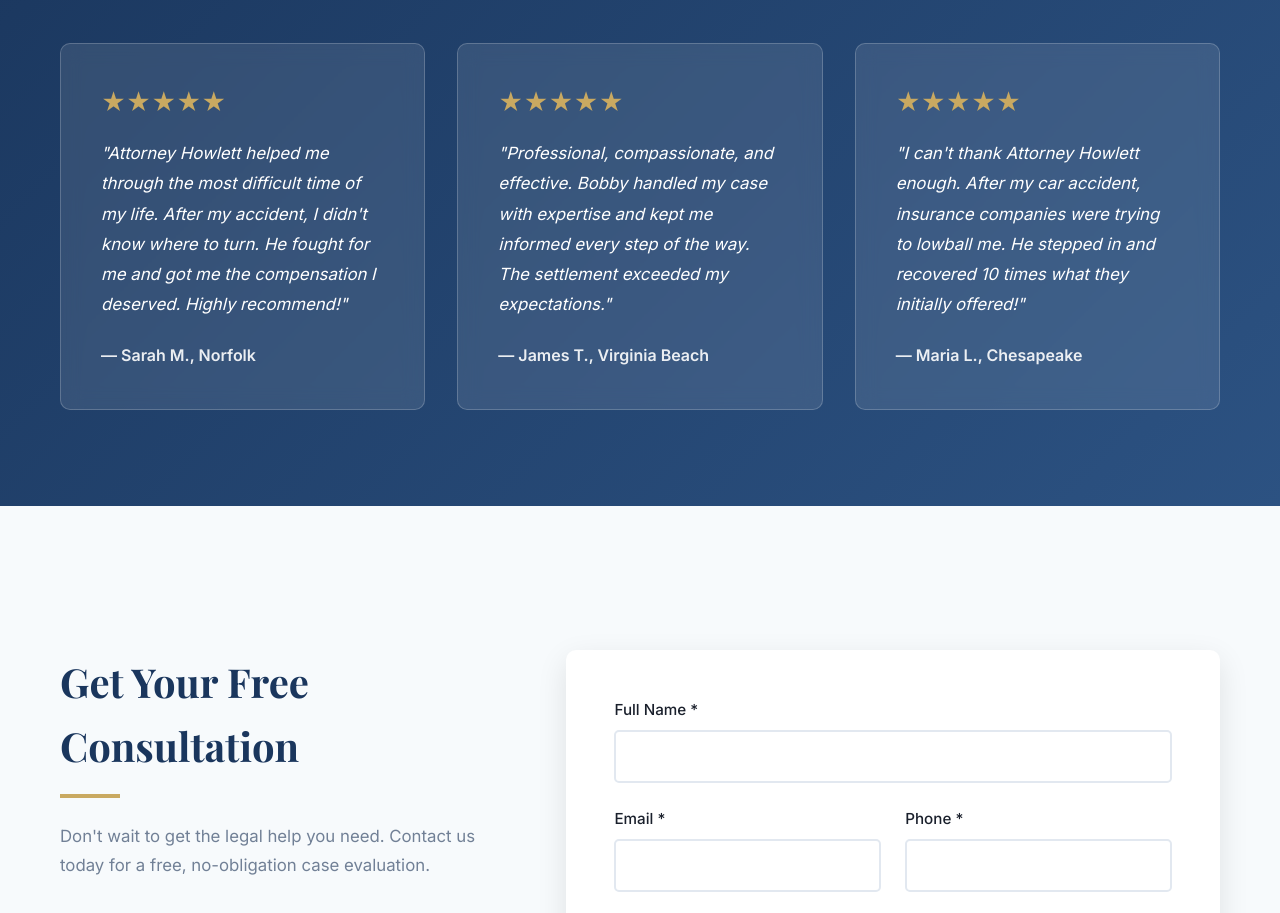
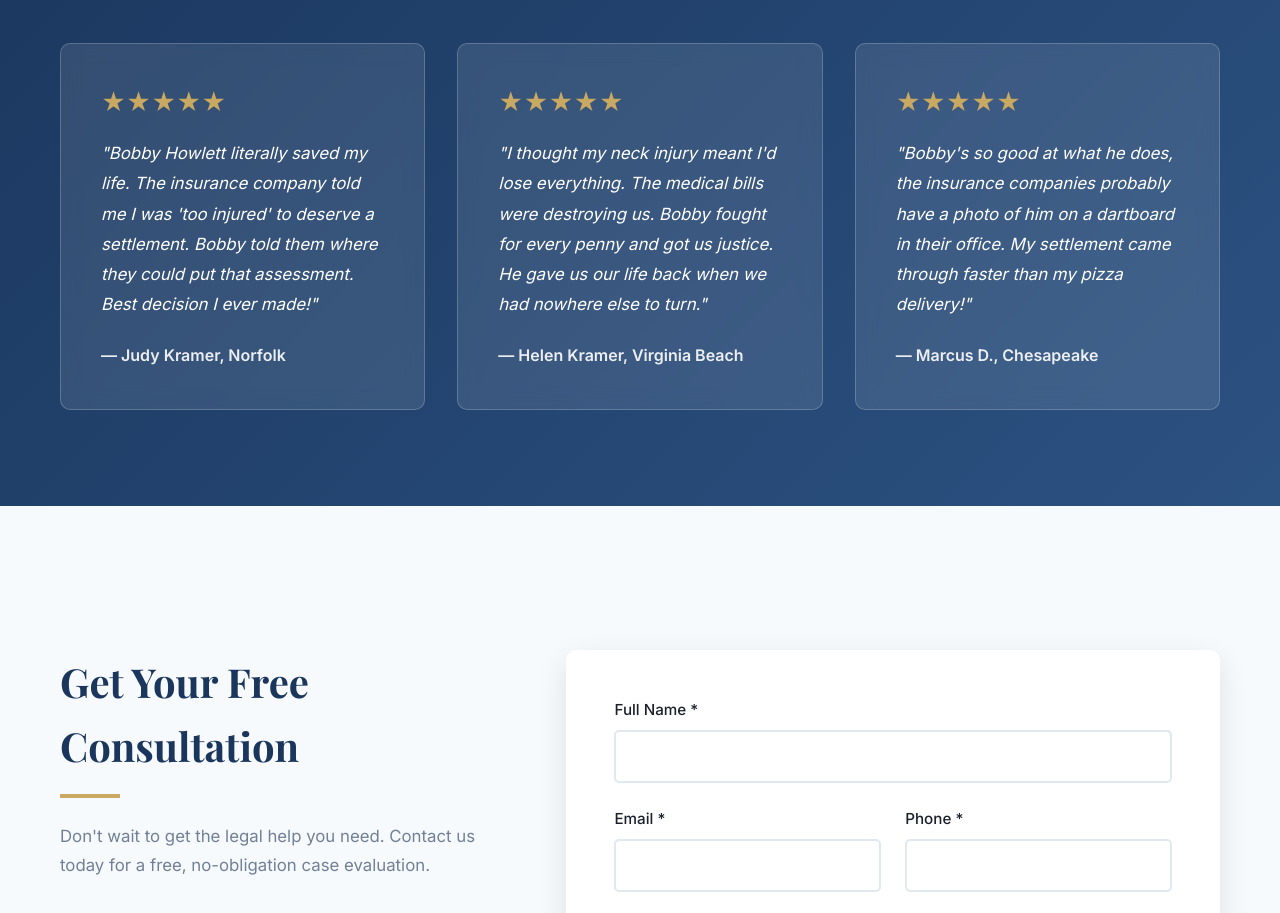
Before and after one commit to mikewilley-vibe/howlett-law, a plain HTML site: page index.html in a window 1280 px wide. Shown: the part 3120-4033 px from the top of the page. Drawn offline with nearby package versions, Linux system fonts and the light colour scheme.

Commit message:
Update testimonials with funny quotes and serious client stories

```diff
--- a/index.html
+++ b/index.html
@@ -202,20 +202,20 @@
             <div class="testimonials-grid">
                 <div class="testimonial-card">
                     <div class="stars">★★★★★</div>
-                    <p class="testimonial-text">"Attorney Howlett helped me through the most difficult time of my life. After my accident, I didn't know where to turn. He fought for me and got me the compensation I deserved. Highly recommend!"</p>
-                    <p class="testimonial-author">— Sarah M., Norfolk</p>
+                    <p class="testimonial-text">"Bobby Howlett literally saved my life. The insurance company told me I was 'too injured' to deserve a settlement. Bobby told them where they could put that assessment. Best decision I ever made!"</p>
+                    <p class="testimonial-author">— Judy Kramer, Norfolk</p>
                 </div>
 
                 <div class="testimonial-card">
                     <div class="stars">★★★★★</div>
-                    <p class="testimonial-text">"Professional, compassionate, and effective. Bobby handled my case with expertise and kept me informed every step of the way. The settlement exceeded my expectations."</p>
-                    <p class="testimonial-author">— James T., Virginia Beach</p>
+                    <p class="testimonial-text">"I thought my neck injury meant I'd lose everything. The medical bills were destroying us. Bobby fought for every penny and got us justice. He gave us our life back when we had nowhere else to turn."</p>
+                    <p class="testimonial-author">— Helen Kramer, Virginia Beach</p>
                 </div>
 
                 <div class="testimonial-card">
                     <div class="stars">★★★★★</div>
-                    <p class="testimonial-text">"I can't thank Attorney Howlett enough. After my car accident, insurance companies were trying to lowball me. He stepped in and recovered 10 times what they initially offered!"</p>
-                    <p class="testimonial-author">— Maria L., Chesapeake</p>
+                    <p class="testimonial-text">"Bobby's so good at what he does, the insurance companies probably have a photo of him on a dartboard in their office. My settlement came through faster than my pizza delivery!"</p>
+                    <p class="testimonial-author">— Marcus D., Chesapeake</p>
                 </div>
             </div>
         </div>
```
